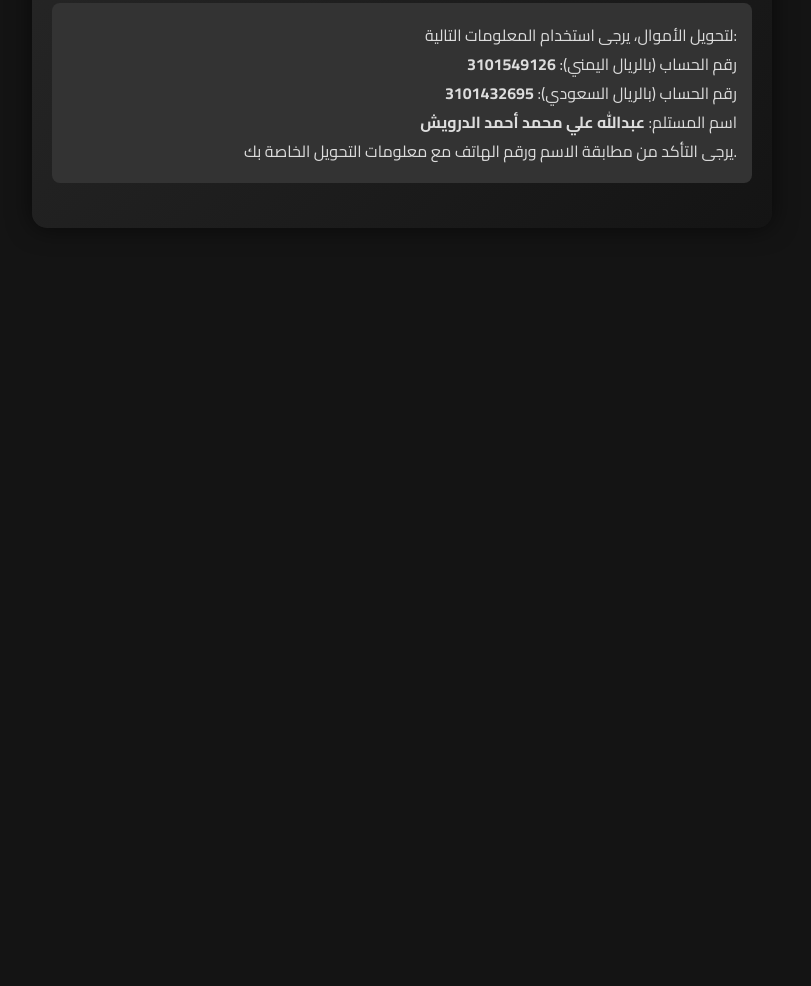
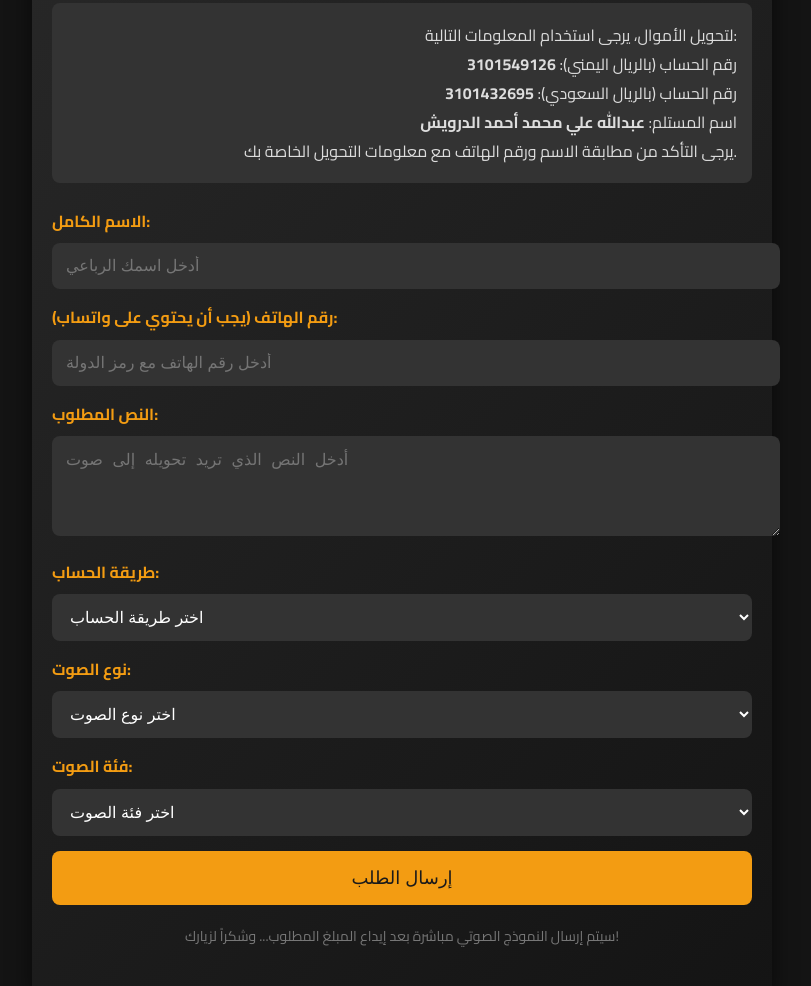
Before and after one commit to DRWISHOW/-, a plain HTML site: page index.html in a window 1280 px wide. Shown: the part 377-1363 px from the top of the page, without its empty margins (238-1049 px from the left). Before the commit the page ends 800 px from the top, so only its background shows below. Drawn offline with Linux system fonts and the light colour scheme.

Commit message:
Update index.html

```diff
--- a/index.html
+++ b/index.html
@@ -9,12 +9,10 @@
         body {
             font-family: 'Cairo', sans-serif;
             background-color: #141414;
-
             color: #fff;
             margin: 0;
             padding: 0;
             line-height: 1.7;
-
         }
         .container {
             max-width: 700px;
@@ -23,7 +21,6 @@
             background: linear-gradient(135deg, #2a2a2a, #141414);
             border-radius: 15px;
             box-shadow: 0 0 25px rgba(0, 0, 0, 0.6);
-
         }
         h1 {
             font-family: 'Cairo', sans-serif;
@@ -31,13 +28,11 @@
             text-align: center;
             margin-bottom: 30px;
             font-size: 2.4em;
-
         }
         label {
             display: block;
             margin-bottom: 8px;
             color: #f39c12;
-
             font-weight: bold;
         }
         input, select, textarea {
@@ -46,7 +41,6 @@
             margin-bottom: 15px;
             border: none;
             border-radius: 8px;
-
             background-color: #333;
             color: #fff;
             font-size: 16px;
@@ -63,7 +57,6 @@
             padding: 16px;
             border: none;
             border-radius: 8px;
-
             cursor: pointer;
             font-size: 18px;
             transition: background-color 0.3s ease;
@@ -71,7 +64,6 @@
         }
         button:hover {
             background-color: #e67e22;
-
         }
         .note {
             font-size: 14px;
@@ -92,7 +84,6 @@
             padding: 15px;
             border-radius: 8px;
             margin-bottom: 25px;
-
             text-align: right;
             line-height: 1.5;
         }
@@ -110,7 +101,6 @@
             height: auto;
             border-radius: 10px;
             border: 2px solid #f39c12;
-
         }
     </style>
 </head>
@@ -128,7 +118,50 @@
             <p>يرجى التأكد من مطابقة الاسم ورقم الهاتف مع معلومات التحويل الخاصة بك.</p>
         </div>
         <form id="voiceForm">
-            <script>
+            <label for="name">الاسم الكامل:</label>
+            <input type="text" id="name" name="name" required placeholder="أدخل اسمك الرباعي">
+
+            <label for="phone">رقم الهاتف (يجب أن يحتوي على واتساب):</label>
+            <input type="text" id="phone" name="phone" required placeholder="أدخل رقم الهاتف مع رمز الدولة">
+
+            <label for="text">النص المطلوب:</label>
+            <textarea id="text" name="text" rows="4" required placeholder="أدخل النص الذي تريد تحويله إلى صوت"></textarea>
+
+            <label for="duration">طريقة الحساب:</label>
+            <select id="duration" name="duration" required>
+                <option value="" disabled selected>اختر طريقة الحساب</option>
+                <option value="time">لكل 10 ثوان - 2700 ريال يمني / 20 ريال سعودي</option>
+                <option value="words">لكل 10 كلمات - 1700 ريال يمني / 12 ريال سعودي</option>
+            </select>
+
+            <label for="voice-style">نوع الصوت:</label>
+            <select id="voice-style" name="voice-style" required>
+                <option value="" disabled selected>اختر نوع الصوت</option>
+                <option value="formal">عربي فصيح</option>
+                <option value="yemeni">يمني</option>
+                <option value="saudi">سعودي</option>
+                <option value="egyptian">مصري</option>
+                <option value="english">إنجليزي</option>
+            </select>
+
+            <label for="voice-tone">فئة الصوت:</label>
+            <select id="voice-tone" name="voice-tone" required>
+                <option value="" disabled selected>اختر فئة الصوت</option>
+                <option value="soft">ناعم</option>
+                <option value="serious">جاد</option>
+                <option value="happy">مرح</option>
+                <option value="scary">مرعب</option>
+                <option value="broadcast">إذاعي</option>
+            </select>
+
+            <button type="submit">إرسال الطلب</button>
+        </form>
+        <div class="footer">
+            <p>سيتم إرسال النموذج الصوتي مباشرة بعد إيداع المبلغ المطلوب... وشكراً لزيارك!</p>
+        </div>
+    </div>
+
+    <script>
         document.getElementById('voiceForm').addEventListener('submit', function(event) {
             event.preventDefault();
 
```
